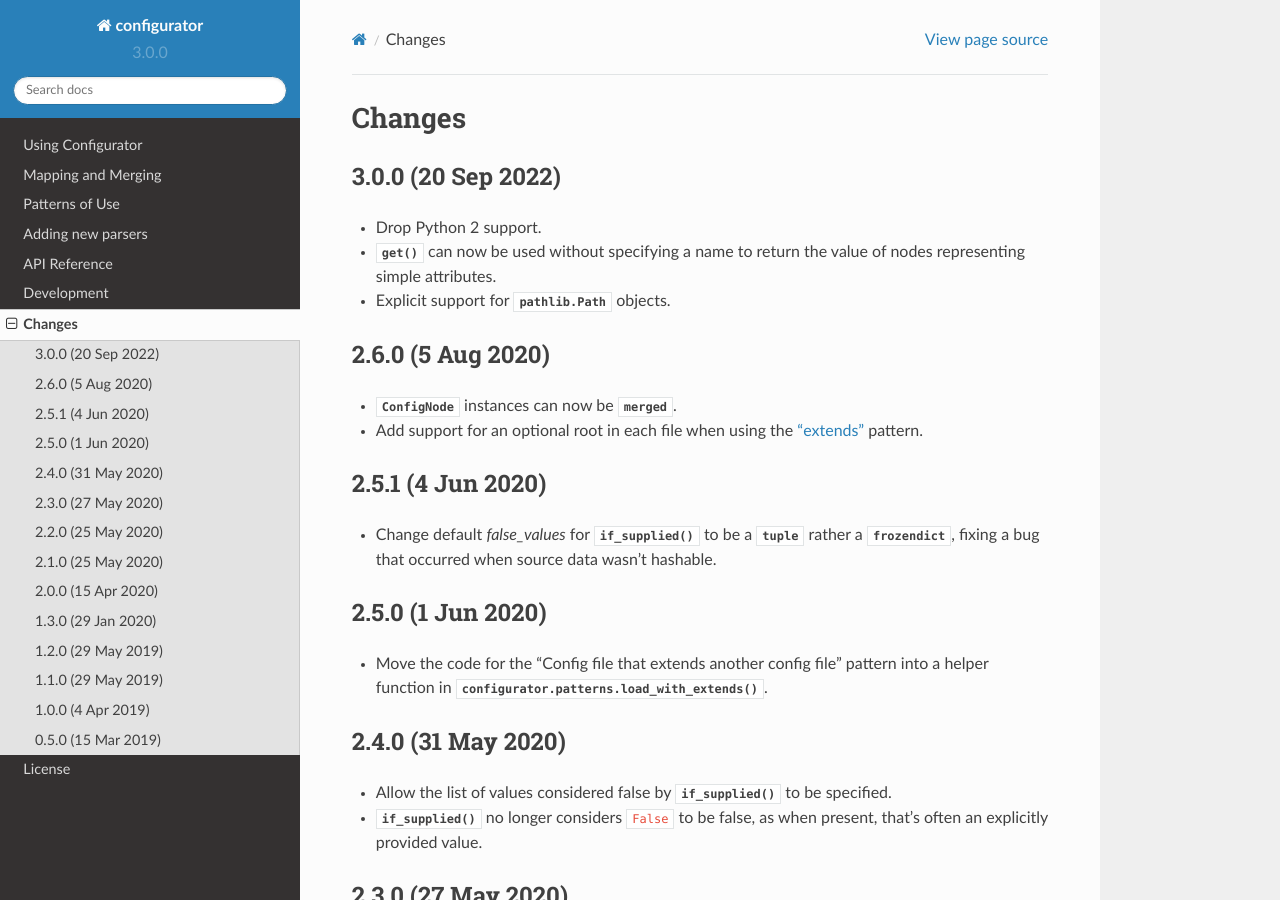
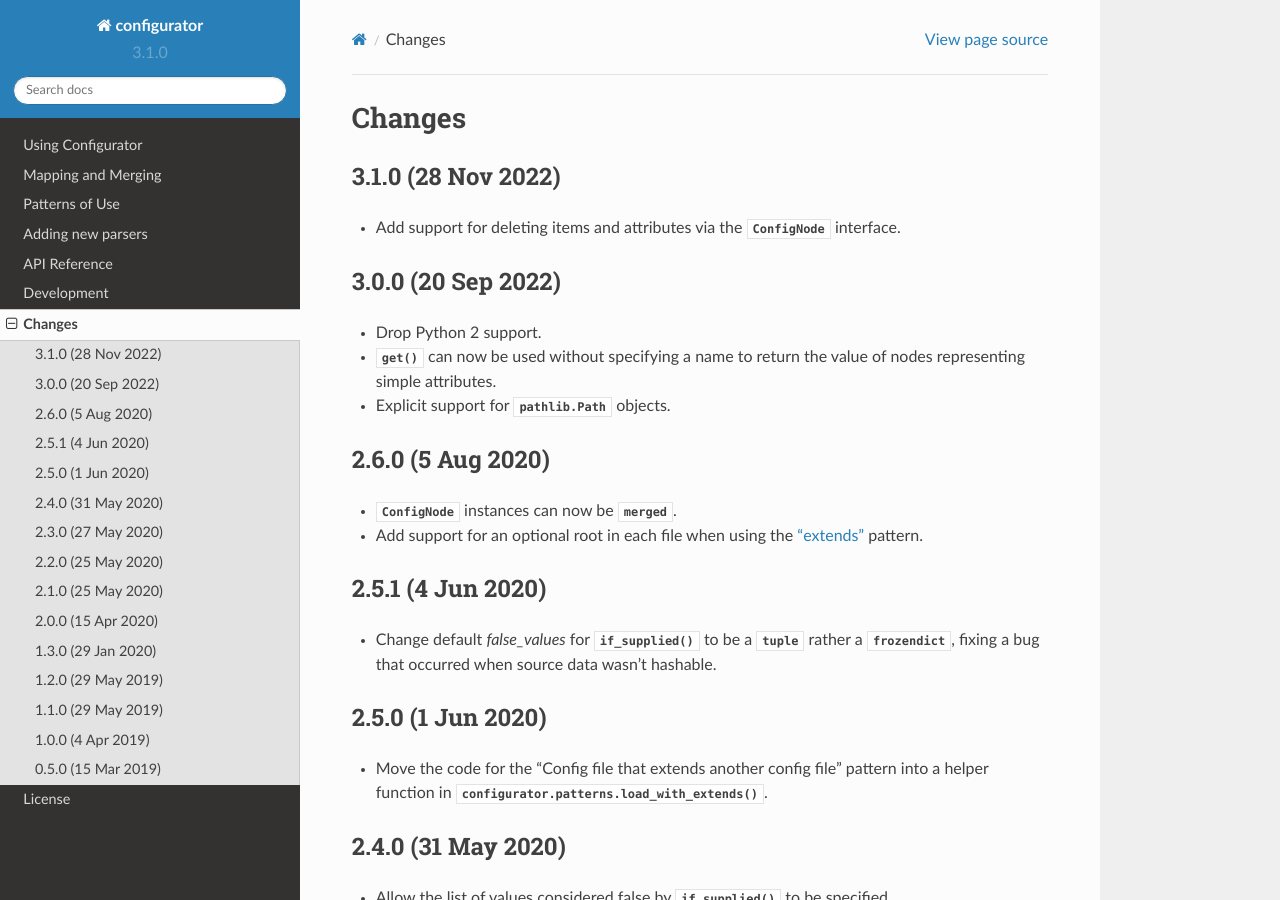
Before and after one commit to simplistix/configurator, a Sphinx documentation site: the page built from docs/changes.rst, in a window 1280 px wide and 900 px high. Built offline with Sphinx 7.4.7 and the Read the Docs theme 2.0.0, drawn with Linux system fonts in a browser that asks for light colours.

Commit message:
Prepare for 3.1.0 release.

```diff
--- a/docs/changes.rst
+++ b/docs/changes.rst
@@ -2,6 +2,12 @@
 
 Changes
 =======
+
+3.1.0 (28 Nov 2022)
+-------------------
+
+- Add support for deleting items and attributes via the :class:`~.node.ConfigNode`
+  interface.
 
 3.0.0 (20 Sep 2022)
 -------------------
--- a/setup.py
+++ b/setup.py
@@ -4,7 +4,7 @@ from setuptools import setup, find_packages
 
 setup(
     name='configurator',
-    version='3.0.0',
+    version='3.1.0',
     author='Chris Withers',
     author_email='chris@withers.org',
     license='MIT',
```
